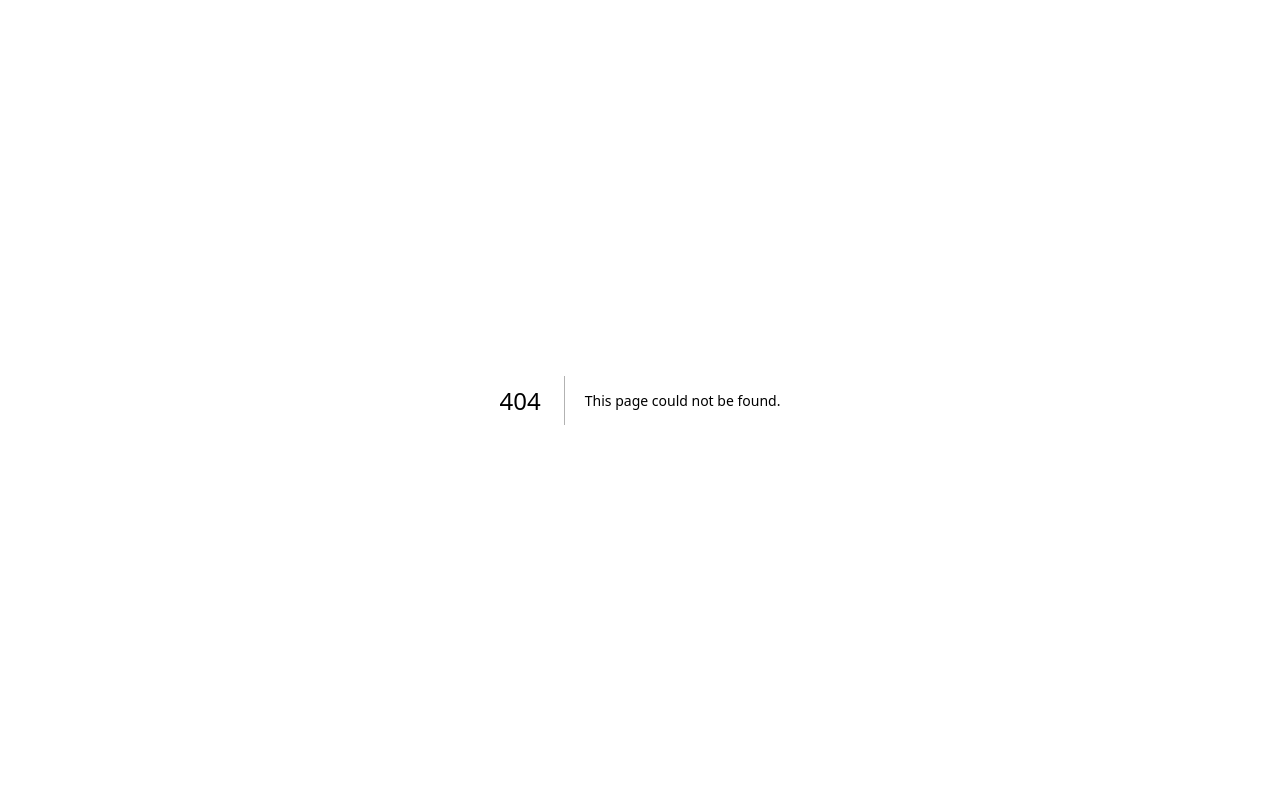
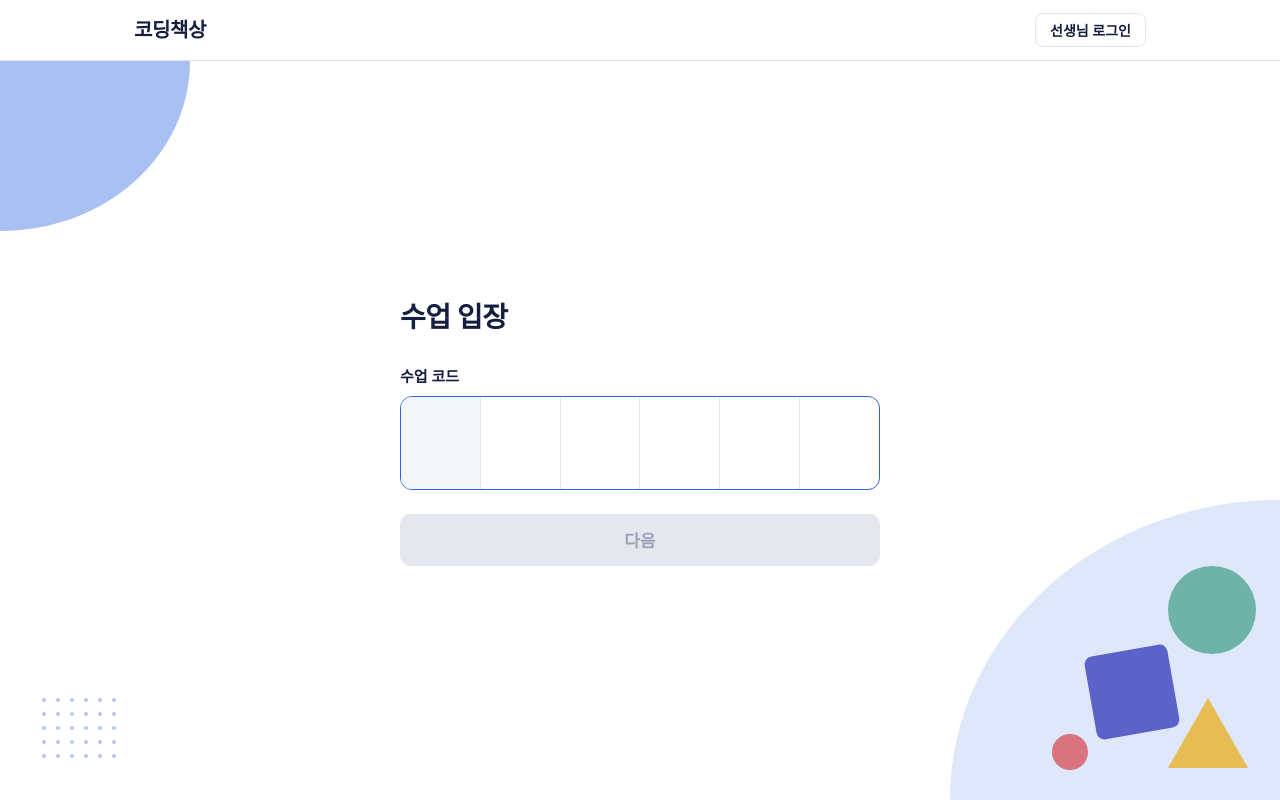
Before and after one commit to SWUNION-12/client-v2, a Next.js app: page /join in a window 1280 px wide. Before the commit this address had no page. Built offline with nearby package versions, Linux system fonts and the light colour scheme; a web font is replaced by a local one.

Commit message:
feat: 학생 입장 화면 추가

```diff
--- /dev/null
+++ b/src/app/join/page.tsx
@@ -0,0 +1,169 @@
+"use client";
+
+import Link from "next/link";
+import { useRouter, useSearchParams } from "next/navigation";
+import { type FormEvent, Suspense, useEffect, useRef, useState } from "react";
+import { AppHeader } from "@/components/AppHeader";
+import { CellInput } from "@/components/CellInput";
+import { Notice } from "@/components/Notice";
+import { ApiError, INSTRUCTOR_HOME, student } from "@/lib/api";
+import { RESUMED_KEY } from "@/lib/display";
+
+const CODE_LENGTH = 6;
+const PIN_LENGTH = 4;
+const acceptCode = (raw: string) => raw.toUpperCase().replace(/[^A-Z0-9]/g, "");
+const acceptPin = (raw: string) => raw.replace(/\D/g, "");
+
+function CodeStep({ code, onCode, onNext }: { code: string; onCode: (v: string) => void; onNext: () => void }) {
+  const ready = code.length === CODE_LENGTH;
+  return (
+    <form
+      className="center-body"
+      onSubmit={(e) => {
+        e.preventDefault();
+        if (ready) onNext();
+      }}
+    >
+      <h1 className="pagetitle">수업 입장</h1>
+      <div className="flabel">수업 코드</div>
+      <CellInput length={CODE_LENGTH} value={code} onChange={onCode} accept={acceptCode} label="수업 코드" isBig autoFocus />
+      <button type="submit" className="btn btn--blue btn--block submit-gap" disabled={!ready}>
+        다음
+      </button>
+    </form>
+  );
+}
+
+function InfoStep({ code, onBack }: { code: string; onBack: () => void }) {
+  const router = useRouter();
+  const [name, setName] = useState("");
+  const [pin, setPin] = useState("");
+  const [pinAgain, setPinAgain] = useState("");
+  const [busy, setBusy] = useState(false);
+  const [error, setError] = useState<string | null>(null);
+  // 요청이 끝나기 전에 다시 보내면 세션 쿠키가 두 번 새로 발급되어 먼저 받은 화면이 404가 된다.
+  const joining = useRef(false);
+
+  // 이동한 뒤 뒤로 가기로 돌아오면 브라우저가 이 화면을 요청 중이던 상태 그대로 되살릴 수 있다.
+  useEffect(() => {
+    const onShow = (e: PageTransitionEvent) => {
+      if (!e.persisted) return;
+      joining.current = false;
+      setBusy(false);
+      setPin("");
+      setPinAgain("");
+    };
+    window.addEventListener("pageshow", onShow);
+    return () => window.removeEventListener("pageshow", onShow);
+  }, []);
+
+  const isComplete = pin.length === PIN_LENGTH && pinAgain.length === PIN_LENGTH;
+  const isMismatch = isComplete && pin !== pinAgain;
+  const ready = name.trim() !== "" && isComplete && !isMismatch;
+
+  async function submit(e: FormEvent) {
+    e.preventDefault();
+    if (!ready || joining.current) return;
+    joining.current = true;
+    setBusy(true);
+    setError(null);
+    try {
+      const { resumed } = await student.join({ entryCode: code, name: name.trim(), pin });
+      setPin("");
+      setPinAgain("");
+      // 재입장 안내는 주소에 싣지 않고 탭 저장소로 넘긴다(쿠키가 세션을 들고 있어 주소는 늘 /lab).
+      try {
+        if (resumed) sessionStorage.setItem(RESUMED_KEY, "1");
+      } catch {
+        // 저장소가 막혀 있으면 안내만 빠진다.
+      }
+      router.replace("/lab");
+    } catch (err) {
+      setError(err instanceof ApiError ? err.message : "입장하지 못했습니다.");
+      // 틀린 PIN을 그대로 두면 같은 값으로 다시 눌러 실패 횟수만 쌓는다.
+      if (err instanceof ApiError && err.status === 403) {
+        setPin("");
+        setPinAgain("");
+      }
+      joining.current = false;
+      setBusy(false);
+    }
+  }
+
+  return (
+    <form className="center-body" onSubmit={submit}>
+      <h1 className="pagetitle is-tight">수업 입장</h1>
+      <div className="joinclass">
+        <span className="mono">{code}</span>
+        <button type="button" onClick={onBack}>
+          코드 바꾸기
+        </button>
+      </div>
+      {error && <Notice status="error" title={error} />}
+      <label className="flabel" htmlFor="student-name" style={{ marginTop: 0 }}>
+        이름
+      </label>
+      <input
+        id="student-name"
+        className="field"
+        autoComplete="name"
+        autoFocus
+        value={name}
+        onChange={(e) => setName(e.target.value)}
+      />
+      <div className="flabel">PIN 4자리</div>
+      <CellInput length={PIN_LENGTH} value={pin} onChange={setPin} accept={acceptPin} label="PIN" isSecret isNumeric />
+      <div className="flabel">PIN 확인</div>
+      <CellInput
+        length={PIN_LENGTH}
+        value={pinAgain}
+        onChange={setPinAgain}
+        accept={acceptPin}
+        label="PIN 확인"
+        isSecret
+        isNumeric
+      />
+      {isMismatch && <div className="field-error">PIN이 일치하지 않아요.</div>}
+      <button type="submit" className="btn btn--blue btn--block submit-gap" disabled={!ready || busy}>
+        {busy ? "입장하는 중" : "입장하기"}
+      </button>
+      {busy && (
+        <p className="wait-note" role="status">
+          클라우드 환경을 만드는 데 1분 넘게 걸릴 수 있어요. 이 화면을 닫지 말고 기다려 주세요.
+        </p>
+      )}
+    </form>
+  );
+}
+
+function JoinFlow() {
+  const params = useSearchParams();
+  const [code, setCode] = useState(() => acceptCode(params.get("code") ?? "").slice(0, CODE_LENGTH));
+  const [step, setStep] = useState<"code" | "info">(code.length === CODE_LENGTH ? "info" : "code");
+
+  return step === "code" ? (
+    <CodeStep code={code} onCode={setCode} onNext={() => setStep("info")} />
+  ) : (
+    <InfoStep code={code} onBack={() => setStep("code")} />
+  );
+}
+
+export default function JoinPage() {
+  return (
+    <div className="page page--corners">
+      <AppHeader
+        home="/join"
+        actions={
+          <Link className="btn btn--sm btn--line" href={INSTRUCTOR_HOME}>
+            선생님 로그인
+          </Link>
+        }
+      />
+      <main className="center">
+        <Suspense>
+          <JoinFlow />
+        </Suspense>
+      </main>
+    </div>
+  );
+}
```
